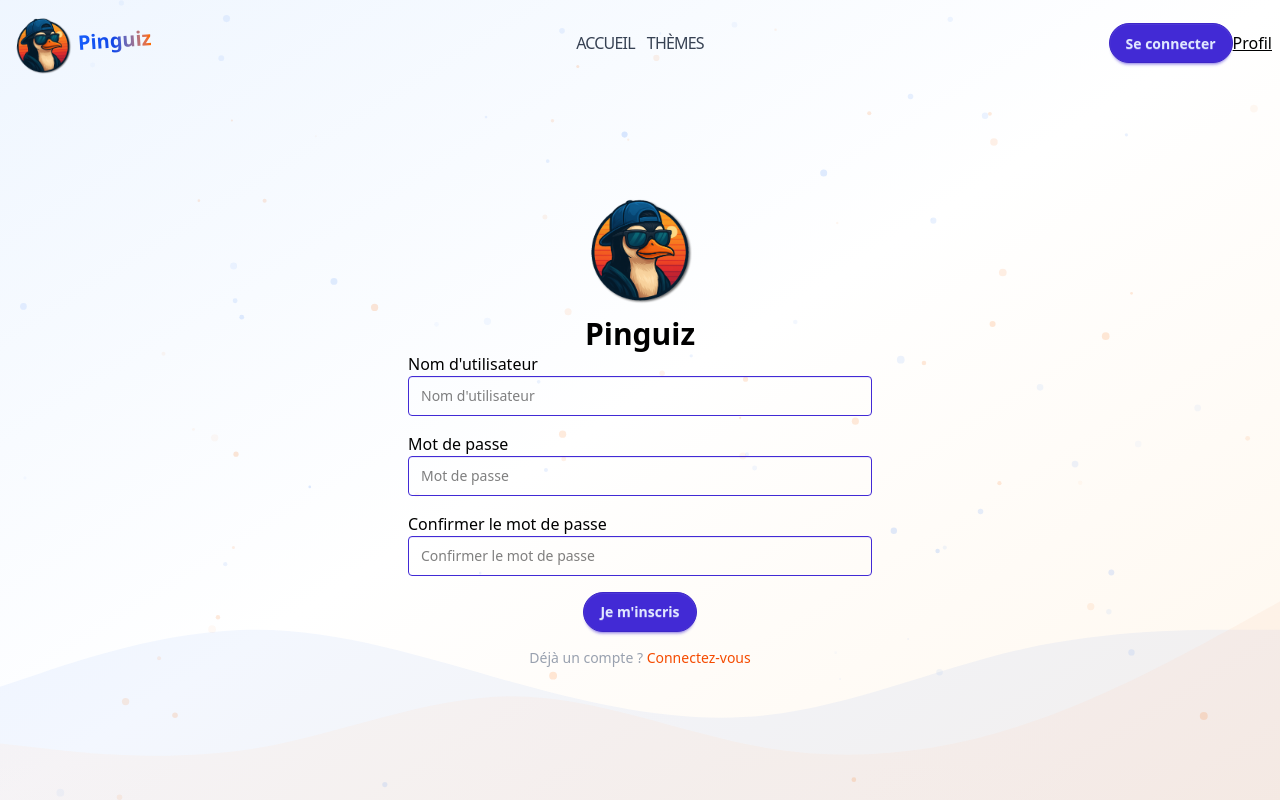
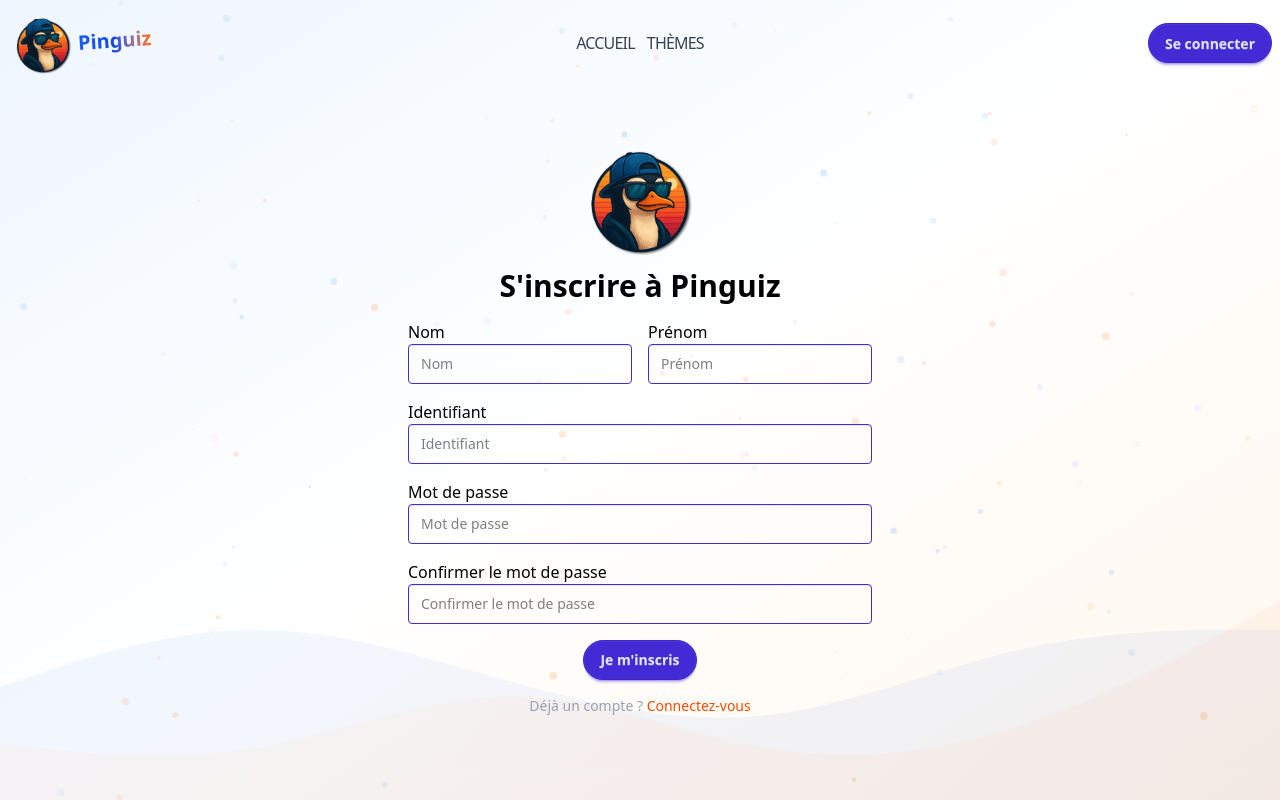
Before and after one commit to Lucas-ui/pinguizz, a Vue app in the folder client/: page /registration in a window 1280 px wide. Shown: the top 801 px of the page. Built offline with nearby package versions, Linux system fonts and the light colour scheme.

Commit message:
Feat: data from api / login / register

```diff
--- a/client/package.json
+++ b/client/package.json
@@ -5,8 +5,7 @@
   "type": "module",
   "scripts": {
     "dev": "vite",
-    "build": "vite build",
-    "preview": "vite preview"
+    "prod": "vite build && vite preview"
   },
   "dependencies": {
     "@tailwindcss/vite": "^4.1.7",
--- /dev/null
+++ b/client/src/api/auth.js
@@ -0,0 +1,13 @@
+import apiClient from "../api/axios";
+
+export const registerUser = (data) => {
+  return apiClient.post("auth/register", data);
+};
+
+export const loginUser = (data) => {
+  return apiClient.post("auth/login", data);
+};
+
+export const infosUser = () => {
+  return apiClient.get("auth");
+};
--- a/client/src/layout/Navbar.vue
+++ b/client/src/layout/Navbar.vue
@@ -69,20 +69,89 @@
         </li>
       </ul>
     </div>
-    <div class="navbar-end">
-      <RouterLink to="/login" class="btn btn-primary rounded-full"
-        >Se connecter</RouterLink
+    <div class="navbar-end relative">
+      <RouterLink
+        to="/login"
+        class="btn btn-primary rounded-full"
+        v-if="!isAuthenticated"
       >
-      <RouterLink to="/profile">
-        <p class="text-black underline">Profil</p>
+        Se connecter
       </RouterLink>
+      <div v-if="isAuthenticated" class="relative">
+        <img
+          v-if="user && user.image"
+          class="w-12 h-12 rounded-full object-cover cursor-pointer shadow-md"
+          :src="`${apiUrl}/images/avatar/${user.image}`"
+          alt="Image de profil"
+          @click="toggleMenu"
+        />
+        <div
+          v-if="showMenu"
+          class="absolute right-0 mt-2 w-40 bg-white rounded-lg shadow-lg border z-20"
+        >
+          <ul class="flex flex-col py-2">
+            <li>
+              <RouterLink
+                to="/profile"
+                class="px-4 py-2 hover:bg-gray-100 text-sm text-gray-800 block"
+                @click="hideModalOnClick"
+              >
+                Profil
+              </RouterLink>
+            </li>
+            <li>
+              <button
+                class="w-full text-left px-4 py-2 hover:bg-gray-100 text-sm text-gray-800"
+                @click="logOutAndClose"
+              >
+                Déconnexion
+              </button>
+            </li>
+          </ul>
+        </div>
+      </div>
     </div>
   </div>
 </template>
 
 <script setup>
+import { ref, computed, onMounted } from "vue";
 import { useRouter } from "vue-router";
 import Logo from "../components/Logo.vue";
+import { useAuthStore } from "../stores/authStore";
+import { infosUser } from "../api/auth";
+
+const router = useRouter();
+
+const authStore = useAuthStore();
+const isAuthenticated = computed(() => authStore.isAuthenticated);
+const user = computed(() => authStore.user);
+const apiUrl = import.meta.env.VITE_API_URL || "http://localhost/api";
+
+const showMenu = ref(false);
+
+const toggleMenu = () => {
+  showMenu.value = !showMenu.value;
+};
+
+const closeMenu = () => {
+  showMenu.value = false;
+};
+
+const hideModalOnClick = () => {
+  closeMenu();
+};
+
+const logOut = () => {
+  authStore.logout();
+  authStore.checkAuth();
+  router.push("/");
+};
+
+const logOutAndClose = () => {
+  closeMenu();
+  logOut();
+};
 </script>
 
 <style scoped>
--- /dev/null
+++ b/client/src/views/HomeConnected.vue
@@ -0,0 +1,5 @@
+<template>
+  <p class="text-black">test</p>
+</template>
+
+<script setup></script>
--- a/client/src/views/Login.vue
+++ b/client/src/views/Login.vue
@@ -4,17 +4,28 @@
   >
     <div class="w-full p-6 m-auto rounded-md lg:max-w-lg">
       <Logo class="mx-auto" width="130px" height="auto" />
-      <h1 class="text-3xl font-semibold text-center text-black">Pinguiz</h1>
-      <form class="space-y-4">
+      <h1 class="text-3xl font-semibold text-center text-black">
+        Se connecter à Pinguiz
+      </h1>
+      <div
+        class="text-white rounded-md p-4 mt-5 mb-5 bg-gradient-to-r from-[#f01f1f66] to-[#f01f1f66] border border-[#f01f1f66]"
+        v-if="errorMessage"
+      >
+        <div>
+          <div class="text-sm text-[#1f2328]">
+            {{ errorMessage }}
+          </div>
+        </div>
+      </div>
+      <form class="space-y-4" @submit.prevent="login">
         <div>
           <label class="label">
-            <span class="text-base label-text text-black"
-              >Nom d'utilisateur</span
-            >
+            <span class="text-base label-text text-black">Identifiant</span>
           </label>
           <input
             type="text"
-            placeholder="Nom d'utilisateur"
+            placeholder="Identifiant"
+            v-model="username"
             class="w-full bg-transparent input input-bordered input-primary text-black"
           />
         </div>
@@ -25,6 +36,7 @@
           <input
             type="password"
             placeholder="Mot de passe"
+            v-model="password"
             class="w-full bg-transparent input input-bordered input-primary text-black"
           />
         </div>
@@ -51,4 +63,36 @@
 
 <script setup>
 import Logo from "../components/Logo.vue";
+import { ref } from "vue";
+import { useRouter } from "vue-router";
+import { loginUser } from "../api/auth";
+import { infosUser } from "../api/auth";
+import { useAuthStore } from "../stores/authStore";
+
+const router = useRouter();
+const authStore = useAuthStore();
+
+const username = ref("");
+const password = ref("");
+const errorMessage = ref("");
+
+const login = async () => {
+  errorMessage.value = "";
+  try {
+    const data = {
+      username: username.value,
+      password: password.value,
+    };
+
+    const response = await loginUser(data);
+    const token = response?.data?.user?.token;
+    localStorage.setItem("authToken", token);
+    const userResponse = await infosUser();
+    authStore.setAuthenticated(true);
+    authStore.setUser(userResponse.data);
+    router.push("/");
+  } catch (error) {
+    console.error(error);
+  }
+};
 </script>
--- a/client/src/views/Profile.vue
+++ b/client/src/views/Profile.vue
@@ -3,13 +3,17 @@
     <div class="flex min-h-screen p-6">
       <aside class="w-[30%] p-6 rounded-lg flex flex-col items-center">
         <img
-          class="w-24 h-24 mb-4 rounded-full object-cover"
-          src="../assets/images/pinguizz_logo.png"
-          alt="Logo"
+          v-if="user && user.image"
+          class="w-24 h-24 mb-4 rounded-full object-cover shadow-md"
+          :src="`${apiUrl}/images/avatar/${user.image}`"
+          alt="Image de profil"
         />
-        <h2 class="text-xl font-bold text-center text-black mb-3">
-          Nom d'utilisateur
+        <h2 v-if="user" class="text-xl font-bold text-center text-black mb-3">
+          {{ user.firstname }} {{ user.name }}
         </h2>
+        <h3 v-if="user" class="text-lg text-center text-black mb-3">
+          {{ user.username }}
+        </h3>
         <button class="btn bg-red-700 border-0 hover:bg-red-800 rounded-full">
           Supprimer mon compte
         </button>
@@ -75,7 +79,7 @@
           </div>
           <div>
             <label class="block text-sm font-medium text-gray-700"
-              >Identifiants</label
+              >Identifiant</label
             >
             <input
               type="text"
@@ -124,7 +128,10 @@
 </template>
 
 <script setup>
-import { ref } from "vue";
-
+import { ref, computed } from "vue";
+import { useAuthStore } from "../stores/authStore";
+const authStore = useAuthStore();
+const user = computed(() => authStore.user);
+const apiUrl = import.meta.env.VITE_API_URL || "http://localhost/api";
 const currentTab = ref("infos");
 </script>
--- a/client/src/views/Registration.vue
+++ b/client/src/views/Registration.vue
@@ -4,18 +4,56 @@
   >
     <div class="w-full p-6 m-auto rounded-md lg:max-w-lg">
       <Logo class="mx-auto" width="130px" height="auto" />
-      <h1 class="text-3xl font-semibold text-center text-black">Pinguiz</h1>
-      <form class="space-y-4">
+      <h1 class="text-3xl font-semibold text-center text-black mb-4">
+        S'inscrire à Pinguiz
+      </h1>
+      <div
+        class="text-white rounded-md p-4 mt-5 mb-5 bg-gradient-to-r from-[#f01f1f66] to-[#f01f1f66] border border-[#f01f1f66]"
+        v-if="errorMessage"
+      >
+        <div>
+          <div class="text-sm text-[#1f2328]">
+            {{ errorMessage }}
+          </div>
+        </div>
+      </div>
+      <form class="space-y-4" @submit.prevent="registration">
+        <div class="flex space-x-4">
+          <div class="w-1/2">
+            <label class="label">
+              <span class="text-base label-text text-black">Nom</span>
+            </label>
+            <input
+              type="text"
+              placeholder="Nom"
+              v-model="lastName"
+              class="w-full bg-transparent input input-bordered input-primary text-black"
+              required
+            />
+          </div>
+          <div class="w-1/2">
+            <label class="label">
+              <span class="text-base label-text text-black">Prénom</span>
+            </label>
+            <input
+              type="text"
+              placeholder="Prénom"
+              v-model="firstName"
+              class="w-full bg-transparent input input-bordered input-primary text-black"
+              required
+            />
+          </div>
+        </div>
         <div>
           <label class="label">
-            <span class="text-base label-text text-black"
-              >Nom d'utilisateur</span
-            >
+            <span class="text-base label-text text-black">Identifiant</span>
           </label>
           <input
             type="text"
-            placeholder="Nom d'utilisateur"
+            placeholder="Identifiant"
+            v-model="username"
             class="w-full bg-transparent input input-bordered input-primary text-black"
+            required
           />
         </div>
         <div>
@@ -25,7 +63,9 @@
           <input
             type="password"
             placeholder="Mot de passe"
+            v-model="password"
             class="w-full bg-transparent input input-bordered input-primary text-black"
+            required
           />
         </div>
         <div>
@@ -37,7 +77,9 @@
           <input
             type="password"
             placeholder="Confirmer le mot de passe"
+            v-model="confirmPassword"
             class="w-full bg-transparent input input-bordered input-primary text-black"
+            required
           />
         </div>
         <div class="flex items-center">
@@ -51,8 +93,9 @@
             <RouterLink
               to="/login"
               class="text-orange-600 hover:text-orange-800 hover:underline"
-              >Connectez-vous</RouterLink
             >
+              Connectez-vous
+            </RouterLink>
           </p>
         </div>
       </form>
@@ -62,4 +105,43 @@
 
 <script setup>
 import Logo from "../components/Logo.vue";
+import { ref } from "vue";
+import { registerUser } from "../api/auth";
+import { useRouter } from "vue-router";
+
+const router = useRouter();
+
+const firstName = ref("");
+const lastName = ref("");
+const username = ref("");
+const password = ref("");
+const confirmPassword = ref("");
+
+const errorMessage = ref("");
+
+const registration = async () => {
+  errorMessage.value = "";
+  const data = {
+    username: username.value,
+    name: lastName.value,
+    firstname: firstName.value,
+    password: password.value,
+    confirmPassword: confirmPassword.value,
+    isAdmin: false,
+  };
+  try {
+    await registerUser(data);
+    router.push("/login");
+  } catch (error) {
+    const customError = error?.response?.data?.error?.find(
+      (e) => e.code === "custom"
+    );
+
+    if (customError) {
+      errorMessage.value = customError.message;
+    } else {
+      errorMessage.value = "Une erreur est survenue.";
+    }
+  }
+};
 </script>
--- a/client/src/views/Themes.vue
+++ b/client/src/views/Themes.vue
@@ -2,9 +2,7 @@
   <div class="relative min-h-screen py-10 md:py-12">
     <div class="container relative">
       <div class="mb-10 text-center">
-        <h1
-          class="mb-4 text-4xl font-bold bg-gradient-to-r from-blue-600 to-blue-800 bg-clip-text text-transparent !text-transparent md:text-5xl"
-        >
+        <h1 class="mb-4 text-4xl text-[#0e5b8b] font-bold md:text-5xl">
           Nos thèmes
         </h1>
         <p class="mx-auto mb-8 max-w-2xl text-gray-600">
--- a/client/vite.config.js
+++ b/client/vite.config.js
@@ -27,4 +27,7 @@ export default defineConfig({
     interval: 1000,
     binaryInterval: 3000,
   },
+  preview: {
+    allowedHosts: ["pinguiz.lan"],
+  },
 });
```
Also changed, not shown: client/src/api/axios.js (added, +19 -0 lines), client/src/main.js (+5 -2 lines), client/src/stores/authStore.js (+48 -0 lines), 1 other file (tests, documents, lock files or other folders).
